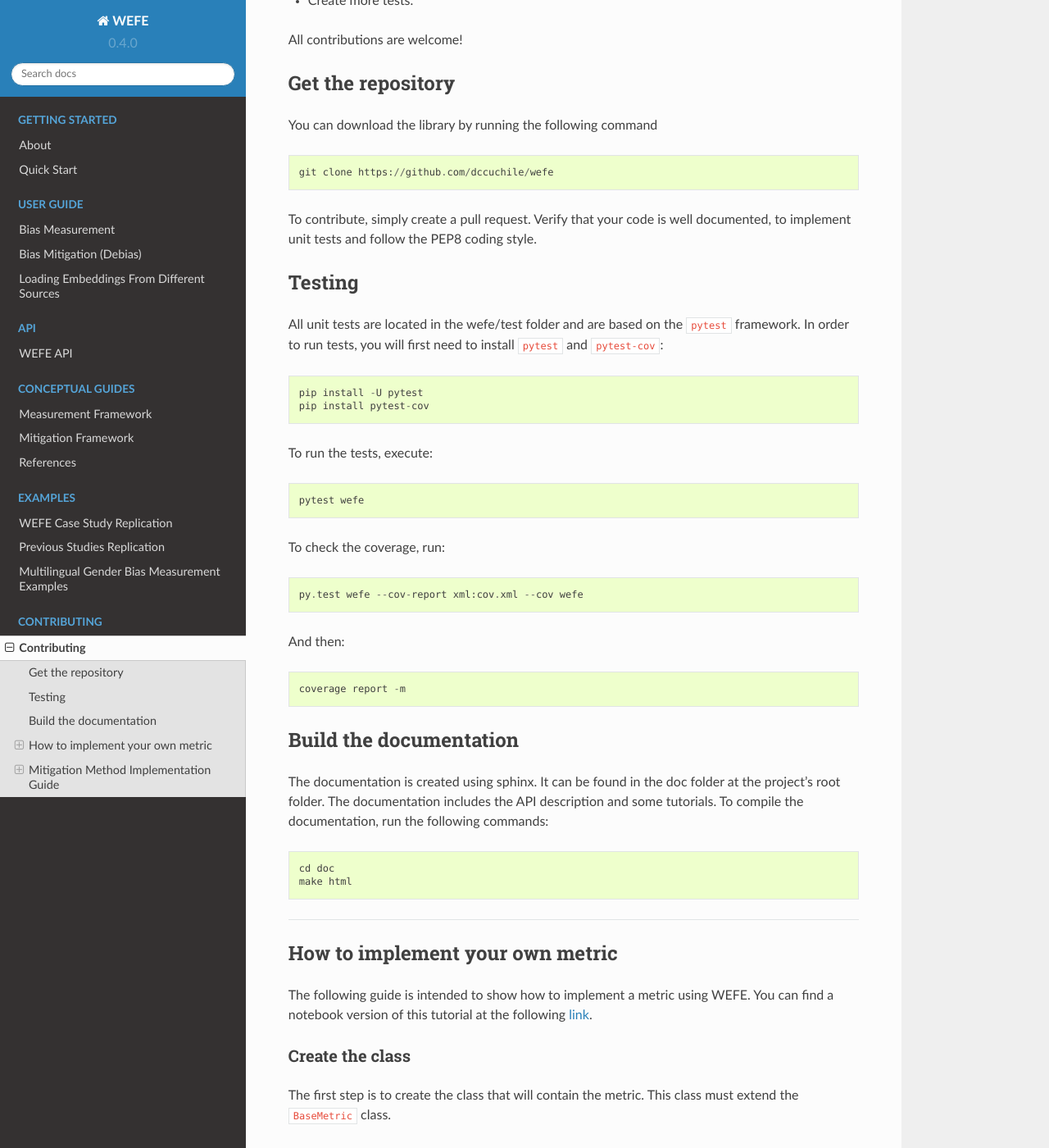
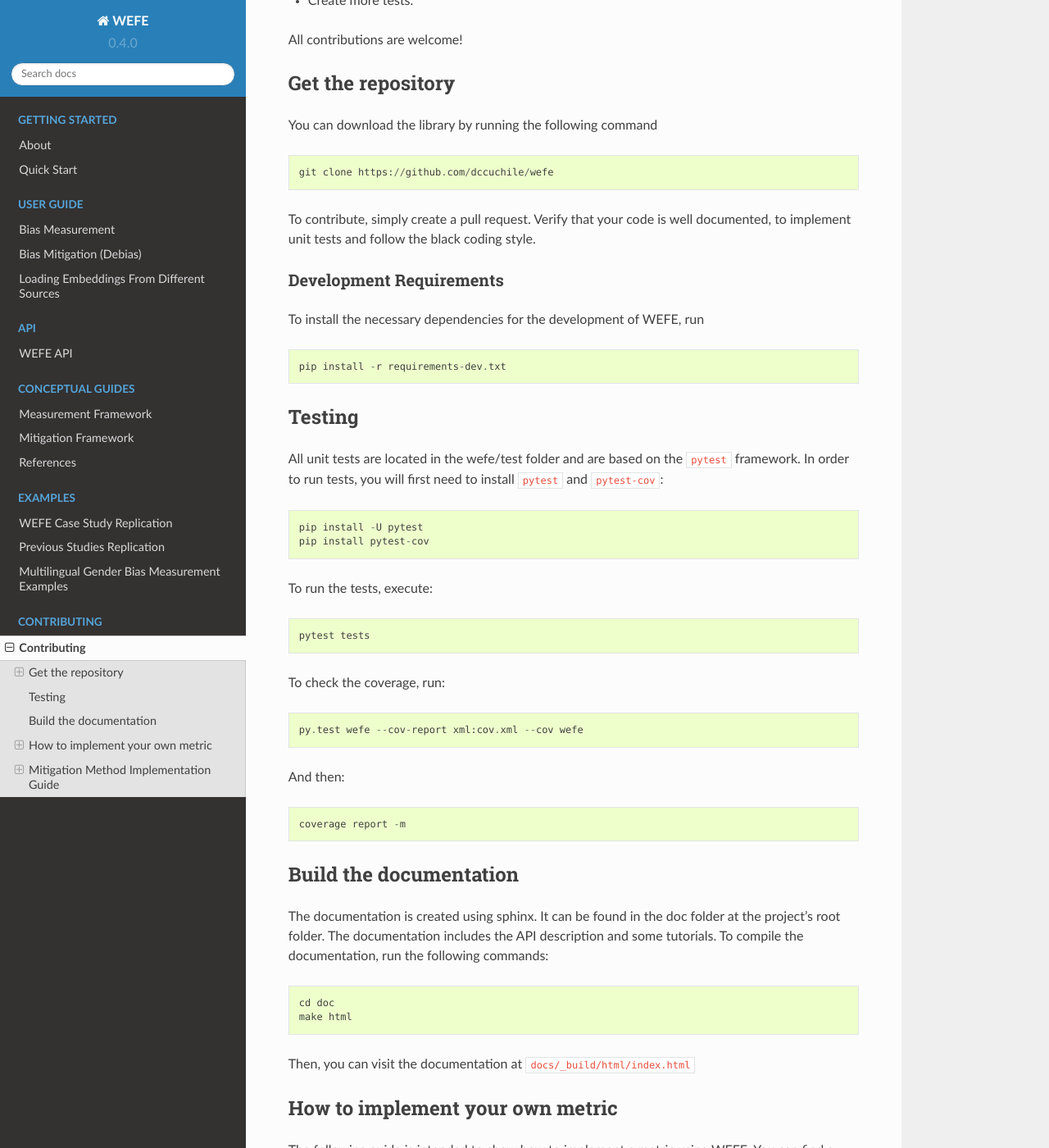
Before and after one commit to dccuchile/wefe, a Sphinx documentation site: the page built from docs/user_guide/contribute.rst, in a window 1280 px wide and 1400 px high, scrolled down 315 px. Shown: the whole window at 82% size. Built offline with Sphinx 7.4.7 and the Read the Docs theme 2.0.0, drawn with Linux system fonts in a browser that asks for light colours; comment, search, counter and statistics services are not loaded.

```diff
--- a/docs/user_guide/contribute.rst
+++ b/docs/user_guide/contribute.rst
@@ -23,7 +23,15 @@ You can download the library by running the following command ::
 
 To contribute, simply create a pull request.
 Verify that your code is well documented, to implement unit tests and
-follow the PEP8 coding style.
+follow the black coding style.
+
+Development Requirements
+------------------------
+
+To install the necessary dependencies for the development of WEFE, run ::
+
+    pip install -r requirements-dev.txt
+
 
 Testing
 =======
@@ -38,7 +46,7 @@ In order to run tests, you will first need to install
 
 To run the tests, execute::
 
-    pytest wefe
+    pytest tests
 
 To check the coverage, run::
 
@@ -60,7 +68,7 @@ To compile the documentation, run the following commands::
     cd doc
     make html
 
------
+Then, you can visit the documentation at ``docs/_build/html/index.html``
 
 
 How to implement your own metric
```
Also changed, not shown: README.rst (+15 -6 lines).
